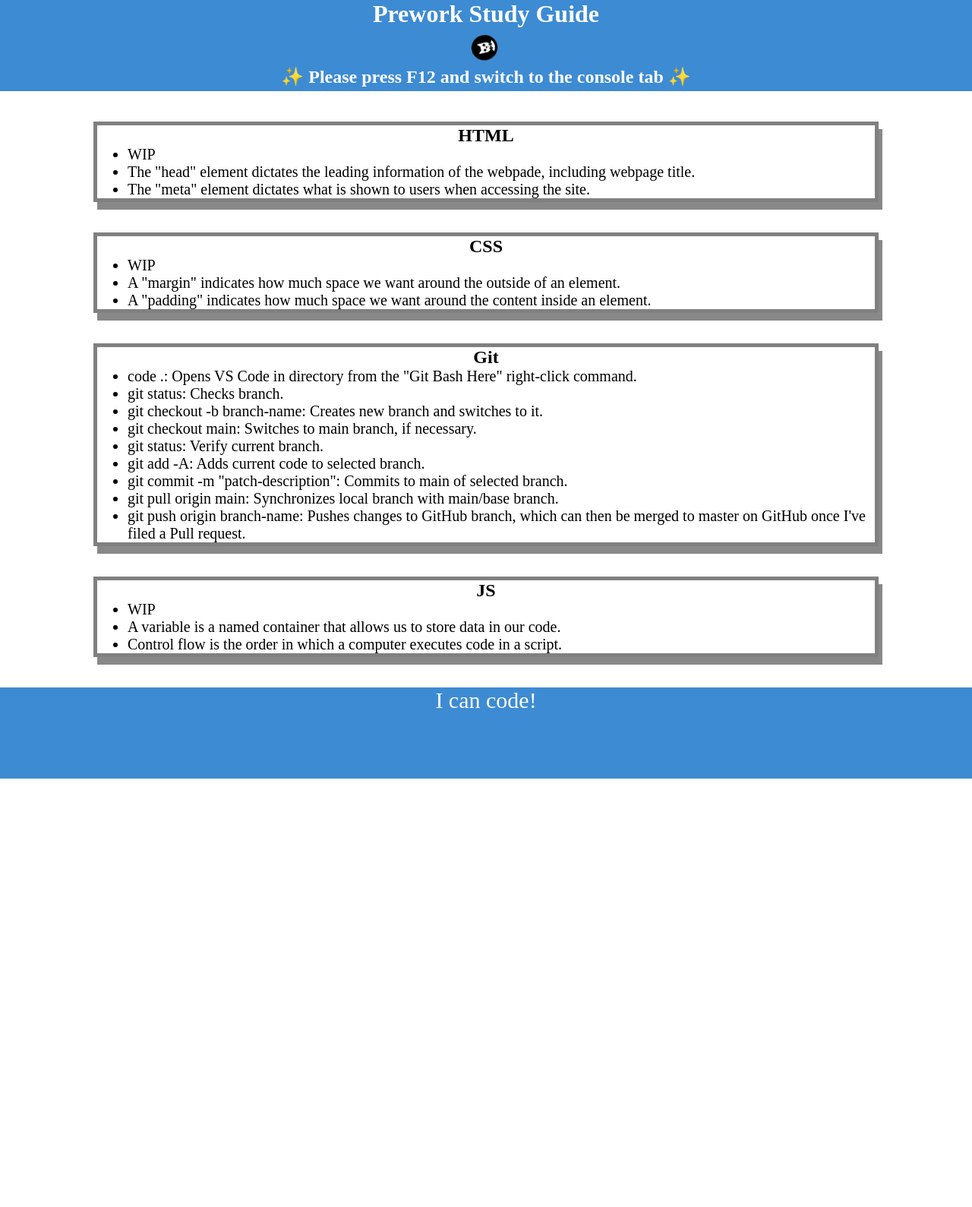
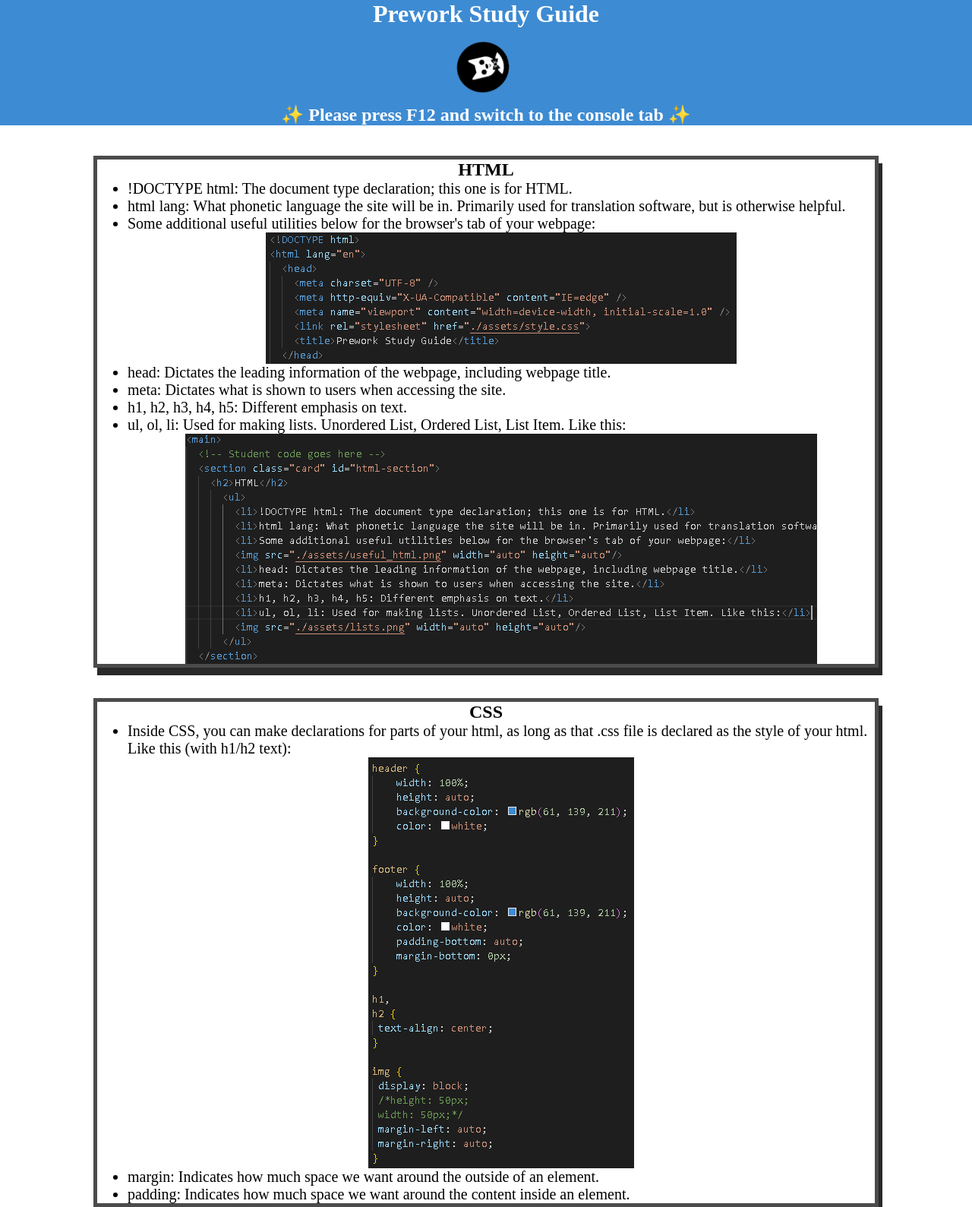
Before and after one commit to NoahJRalph/prework-study-guide, a plain HTML site: page index.html in a window 1280 px wide. Shown: the top 1589 px of the page at 76% size. Before the commit the page ends 1025 px from the top, so only its background shows below. Drawn offline with Linux system fonts and the light colour scheme.

Commit message:
UI cleanup, added descriptor images, finished filling cards with info.

```diff
--- a/assets/style.css
+++ b/assets/style.css
@@ -3,12 +3,20 @@
  padding: 0;
 }
 
-header,
+header {
+    width: 100%;
+    height: auto;
+    background-color: rgb(61, 139, 211);
+    color: white;
+}
+
 footer {
- width: 100%;
- height: 120px;
- background-color: rgb(61, 139, 211);
- color: white;
+    width: 100%;
+    height: auto;
+    background-color: rgb(61, 139, 211);
+    color: white;
+    padding-bottom: auto;
+    margin-bottom: 0px;
 }
 
 h1,
@@ -18,8 +26,8 @@ h2 {
 
 img {
  display: block;
- height: 50px;
- width: 50px;
+ /*height: 50px;
+ width: 50px;*/
  margin-left: auto;
  margin-right: auto;
 }
@@ -50,6 +58,6 @@ p {
 .card {
     width: 80%;
     margin: 40px auto;
-    border: 5px solid gray;
-    box-shadow: 5px 10px #888888;
+    border: 5px solid rgb(75, 75, 75);
+    box-shadow: 5px 10px #292929;
 }
--- a/index.html
+++ b/index.html
@@ -10,7 +10,7 @@
   <body>
     <header id="top">
       <h1>Prework Study Guide</h1>
-      <img src="./assets/bowtie-cat.png" alt="Profile image of cat wearing a bow tie." width="100" height="auto" class="rotate"/>
+      <img src="./assets/bowtie-cat.png" alt="Profile image of cat wearing a bow tie." width="100" height="100" class="rotate"/>
       <h2>✨ Please press F12 and switch to the console tab ✨</h2>
     </header>
     <main>
@@ -18,17 +18,24 @@
       <section class="card" id="html-section">
         <h2>HTML</h2>
           <ul>
-            <li>WIP</li>
-            <li>The "head" element dictates the leading information of the webpade, including webpage title.</li>
-            <li>The "meta" element dictates what is shown to users when accessing the site.</li>
+            <li>!DOCTYPE html: The document type declaration; this one is for HTML.</li>
+            <li>html lang: What phonetic language the site will be in. Primarily used for translation software, but is otherwise helpful.</li>
+            <li>Some additional useful utilities below for the browser's tab of your webpage:</li>
+            <img src="./assets/useful_html.png" width="auto" height="auto"/>
+            <li>head: Dictates the leading information of the webpage, including webpage title.</li>
+            <li>meta: Dictates what is shown to users when accessing the site.</li>
+            <li>h1, h2, h3, h4, h5: Different emphasis on text.</li>
+            <li>ul, ol, li: Used for making lists. Unordered List, Ordered List, List Item. Like this:</li>
+            <img src="./assets/lists.png" width="auto" height="auto"/>
           </ul>
       </section>
       <section class="card" id="css-section">
         <h2>CSS</h2>
           <ul>
-            <li>WIP</li>
-            <li>A "margin" indicates how much space we want around the outside of an element.</li>
-            <li>A "padding" indicates how much space we want around the content inside an element.</li>
+            <li>Inside CSS, you can make declarations for parts of your html, as long as that .css file is declared as the style of your html. Like this (with h1/h2 text):</li>
+            <img src="./assets/css_help.png" width="auto" height="auto"/>
+            <li>margin: Indicates how much space we want around the outside of an element.</li>
+            <li>padding: Indicates how much space we want around the content inside an element.</li>
           </ul>
       </section>
       <section class="card" id="git-section">
@@ -48,15 +55,16 @@
       <section class="card" id="css-section">
         <h2>JS</h2>
           <ul>
-            <li>WIP</li>
             <li>A variable is a named container that allows us to store data in our code.</li>
             <li>Control flow is the order in which a computer executes code in a script.</li>
+            <li>JS allows data to be instantiated using arrays and loops. Here we use a for loop for a set of data and later pull a random topic from said array, like so:</li>
+            <img src="./assets/js_help.png" width="auto" height="auto"/>
           </ul>
       </section>
     </main>
 
     <footer>
-      <p>I can code!</p>
+      <p>The world is my oyster now that I know how to make images spin!</p>
     </footer>
     <script src="./assets/script.js"></script>
   </body>
```
Also changed, not shown: assets/css_help.png (added), assets/js_help.png (added), assets/lists.png (added), assets/useful_html.png (added).
